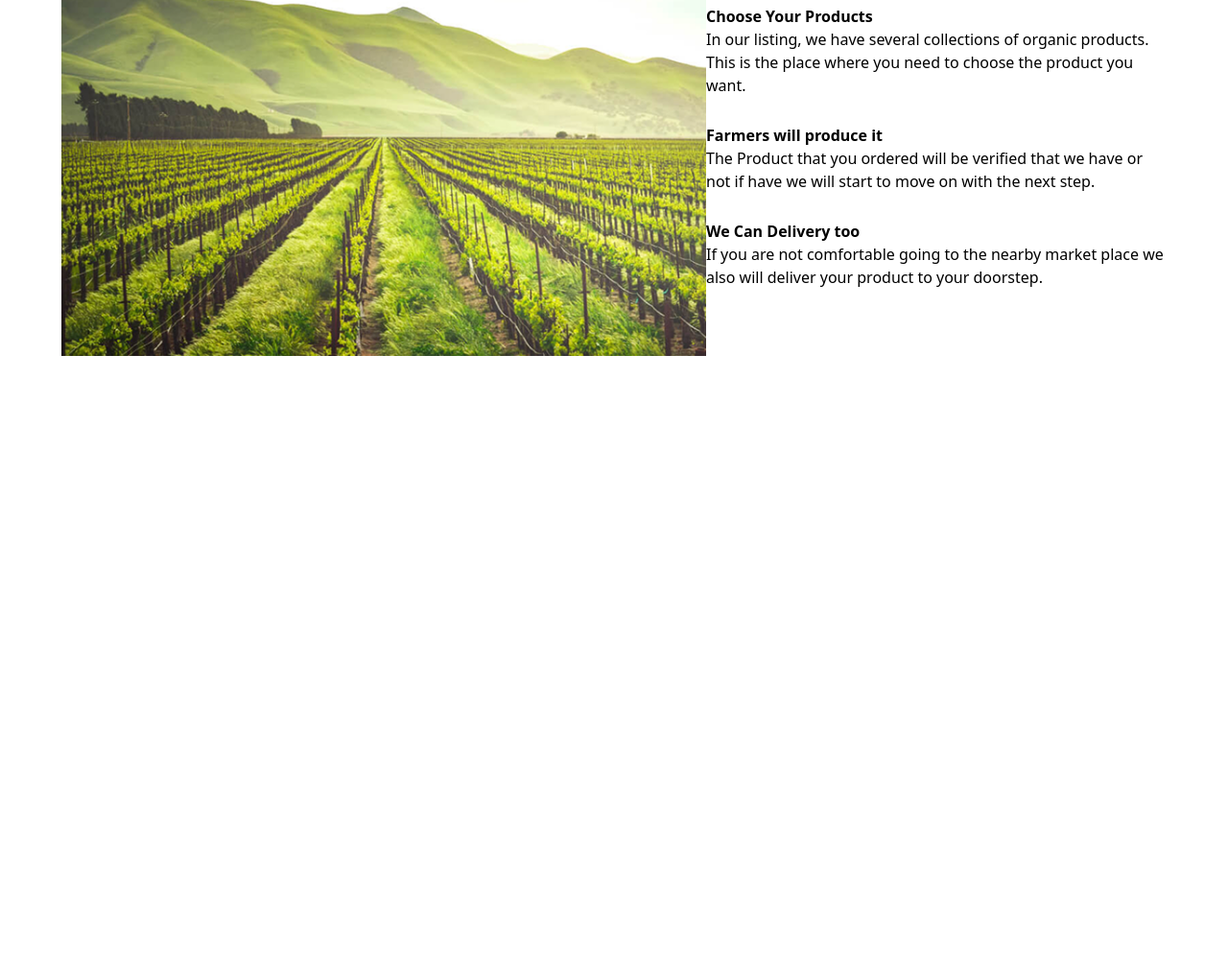
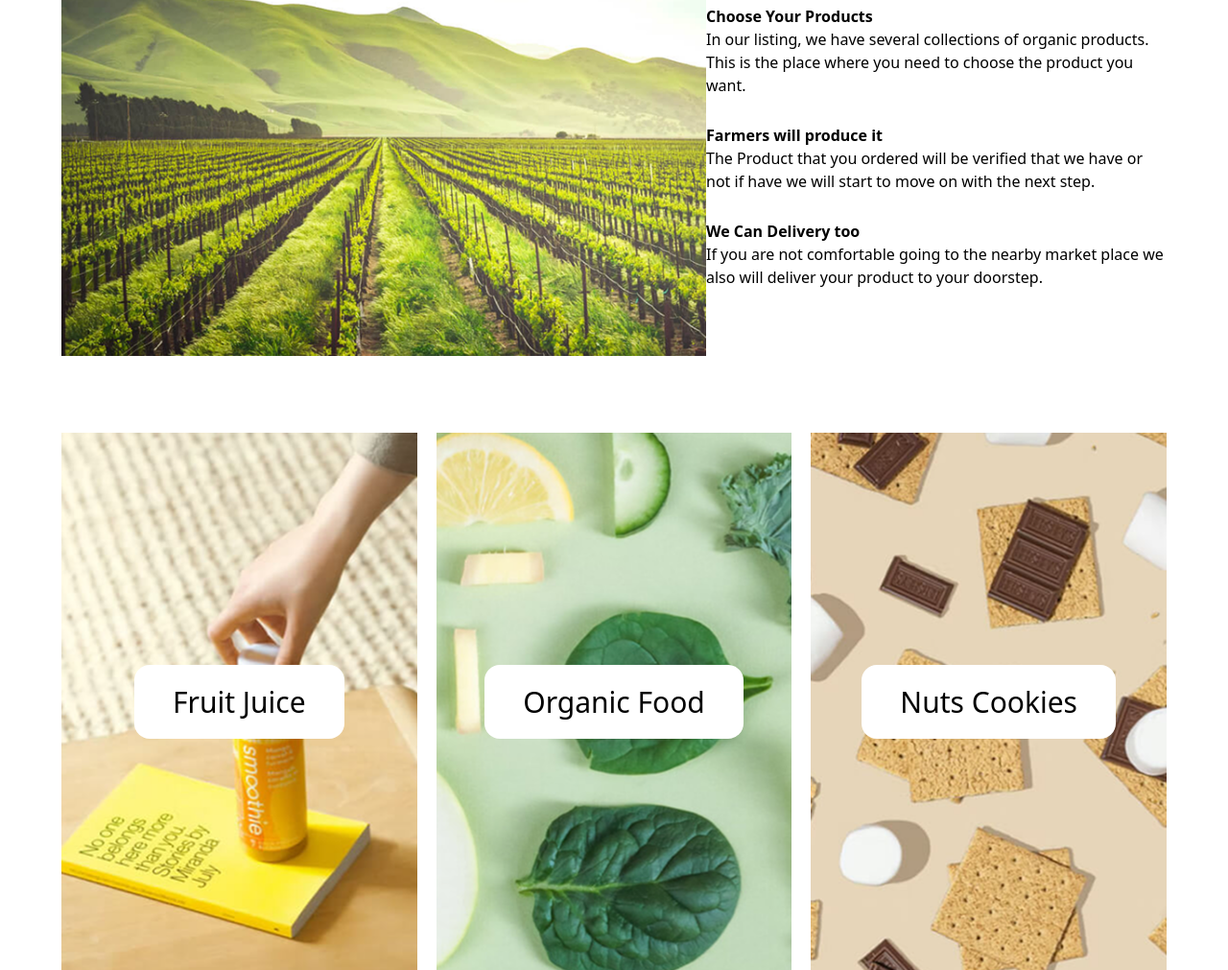
Before and after one commit to abubakrhomidov2009-ux/abubakr-7, a website: page src/index.html in a window 1280 px wide. Shown: the part 3678-4689 px from the top of the page at 96% size. Before the commit the page ends 4049 px from the top, so only its background shows below. Drawn offline with nearby package versions, Linux system fonts and the light colour scheme; files that its build step writes are made by us from their sources.

Commit message:
sixth section

```diff
--- a/src/index.html
+++ b/src/index.html
@@ -271,6 +271,21 @@
 
 
         </section>
+
+        <section class="max-w-400 m-auto w-[90%] mt-20 lf:flex lg:flex-row flex flex-col gap-5">
+            <div class="bg-[url(bg-4.png)] h-140 lg:w-115 flex items-center justify-center">
+                <p class="text-[30px] bg-white w-fit py-4 px-10 rounded-2xl ">Fruit Juice</p>
+            </div>
+
+            <div class="bg-[url(bg5.png)] h-140 lg:w-115 flex items-center justify-center">
+                <p class="text-[30px] bg-white w-fit py-4 px-10 rounded-2xl ">Organic Food</p>
+            </div>
+
+            <div class="bg-[url(bg-6.png)] h-140 lg:w-115 flex items-center justify-center">
+                <p class="text-[30px] bg-white w-fit py-4 px-10 rounded-2xl ">Nuts Cookies</p>
+            </div>
+
+        </section>
     </main>
 </body>
 
```
Also changed, not shown: src/bg-4.png (added), src/bg-6.png (added), src/bg5.png (added).
